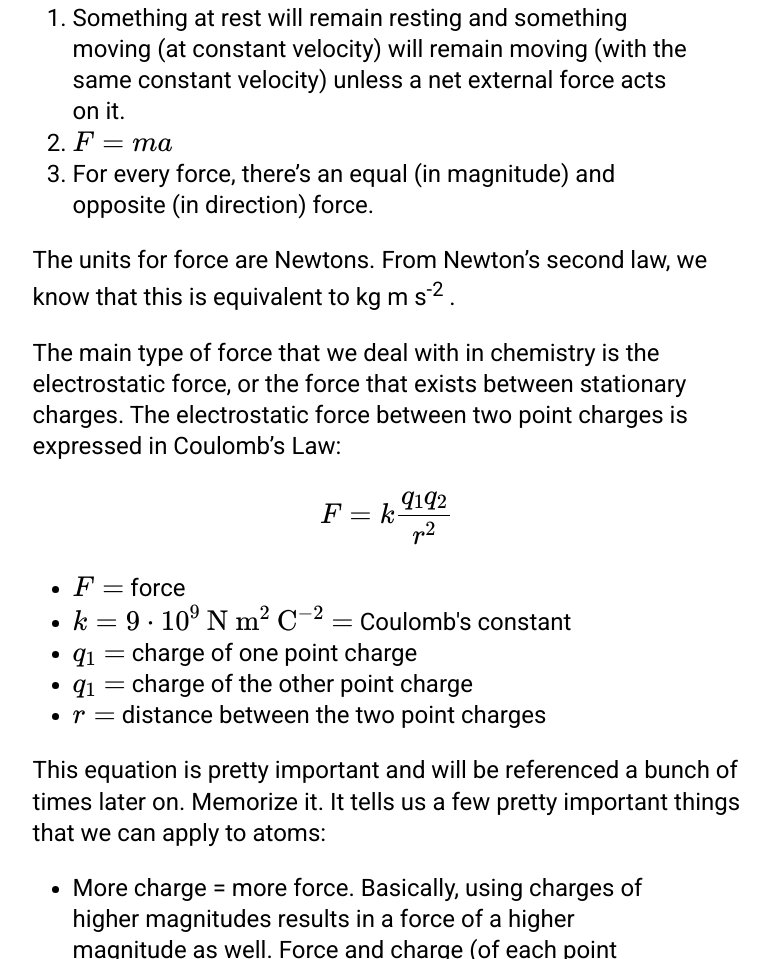
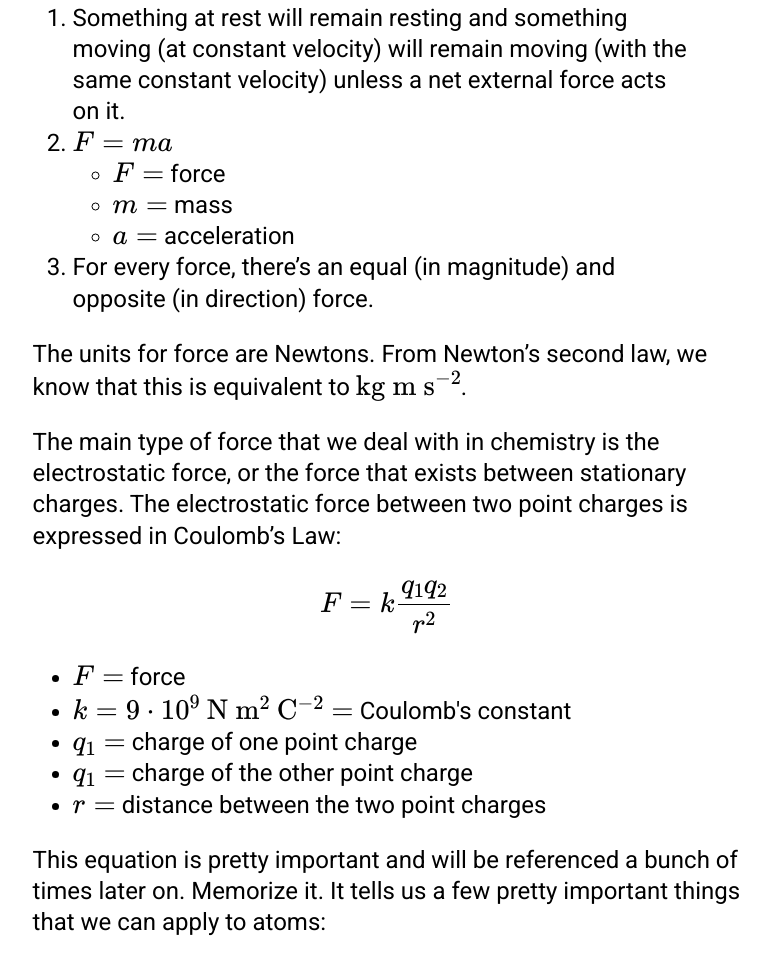
Before and after one commit to infernious/infernious.github.io, a plain HTML site: page unit-0/0.1-forces-and-energy.html in a window 1280 px wide. Shown: the part 750-1709 px from the top of the page, without its empty margins (165-935 px from the left). Drawn offline with nearby package versions, Linux system fonts and the light colour scheme.

Commit message:
forgot about F=ma

```diff
--- a/unit-0/0.1-forces-and-energy.html
+++ b/unit-0/0.1-forces-and-energy.html
@@ -59,6 +59,13 @@
 
                 <li>
                     \(F = ma\)
+
+                    <ul>
+                        <li>\(F =\) force</li>
+                        <li>\(m =\) mass</li>
+                        <li>\(a =\) acceleration</li>
+                    </ul>
+
                 </li>
 
                 <li>
@@ -67,7 +74,7 @@
             </ol>
 
             <p>
-                The units for force are Newtons. From Newton’s second law, we know that this is equivalent to kg m s<sup>-2</sup> .
+                The units for force are Newtons. From Newton’s second law, we know that this is equivalent to \(\mathrm{kg} ~ \mathrm{m} ~ \mathrm{s^{-2}}\).
             </p>
 
             <p>
```
